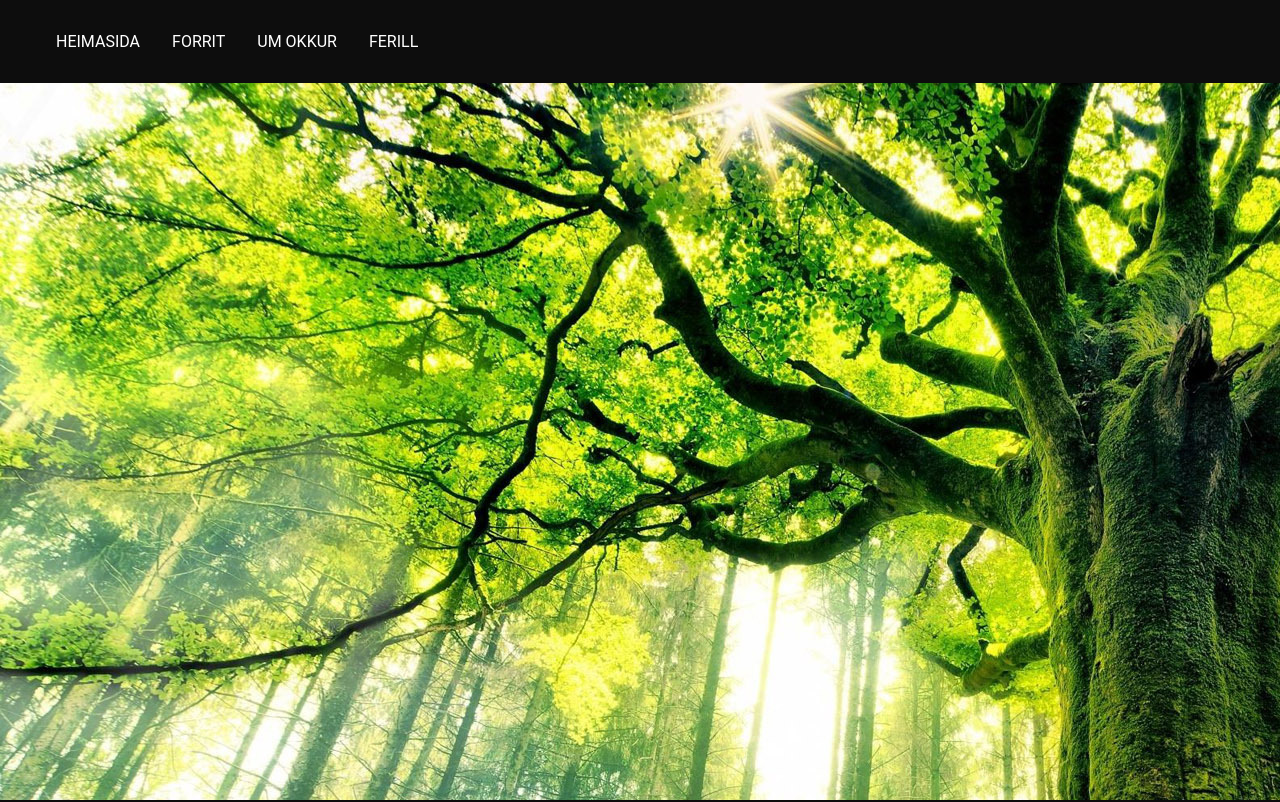
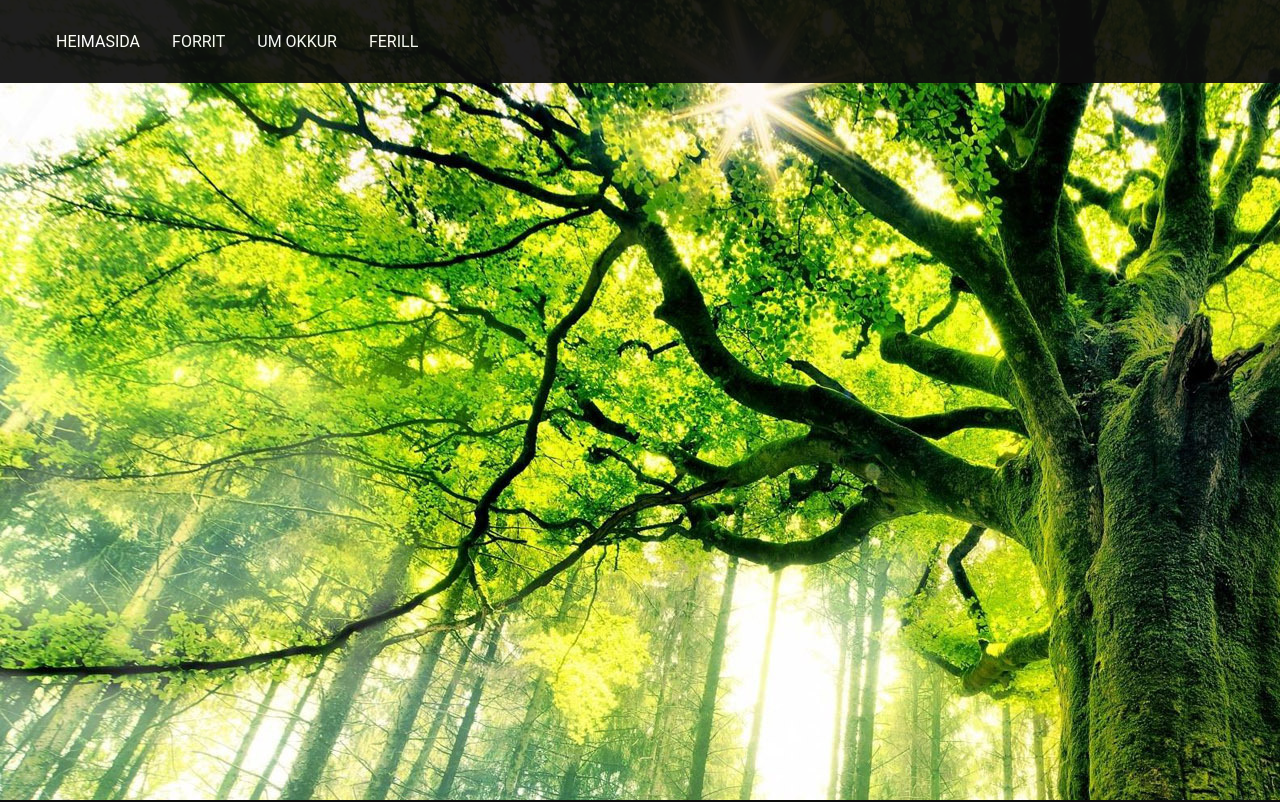
Before and after one commit to 0804993459/hopaverkefni, a plain HTML site: page vefsíða/index.html in a window 1280 px wide. Shown: the top 802 px of the page. Drawn offline with Linux system fonts and the light colour scheme.

Commit message:
fixed background

```diff
--- a/vefsíða/layout.css
+++ b/vefsíða/layout.css
@@ -6,7 +6,8 @@ body {
     background-color: #adad85;
     font-family: Roboto;
     background-image: url('tree.jpg');
-    background-repeat: repeat;
+    background-repeat: no-repeat;
+    background-attachment: fixed;
 
 }
 header,nav{width: 100%;}
@@ -27,19 +28,22 @@ label{
 
 }
 nav{
+	opacity: 0.93;
 	justify-content: flex-end;
 	display: flex;
 	order: 1;
 	position: fixed;
 	background-color: #0d0d0d;
 	color: white;
+	transition-duration: 1s;
 }
 nav ul{
-	display: flex;
+		display: flex;
 	list-style-type:none;
 	flex-flow: row wrap;
 }
 nav li{
+
 	padding: 1em;
 	transition-duration: 1s;
 }
@@ -47,6 +51,9 @@ nav li:hover{
 	background-color: #262626;
 	padding-right: 2em;
 }
+
+header:hover nav{opacity: 1;}
+
 @media screen and (min-width: 30em)  {
 
 }
```
